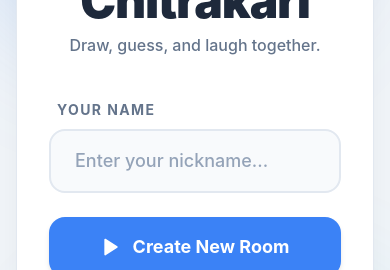
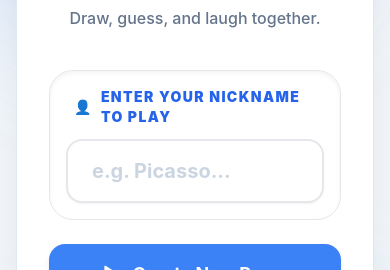
Before and after one commit to Rupesh5988/chitrakari, a React (Vite) app in the folder client/: page / in a window 390 px wide. Shown: the part 248-518 px from the top of the page. Built offline with nearby package versions, Linux system fonts and the light colour scheme; no server answers.

Commit message:
Enhance UX: clear name input, mobile tool layout, and exit button

```diff
--- a/client/src/components/DrawingCanvas.tsx
+++ b/client/src/components/DrawingCanvas.tsx
@@ -413,11 +413,11 @@
 
       {/* Sidebar Toolbar (Only visible to Drawer) */}
       {isDrawer ? (
-        <div className="flex flex-row md:flex-col gap-2 w-full md:w-16 lg:w-20 shrink-0 order-2 md:order-1 overflow-x-auto md:overflow-y-auto pb-2 md:pb-0 scrollbar-hide">
-          <div className="bg-white dark:bg-paper-800 p-2 lg:p-3 rounded-3xl border border-slate-200 dark:border-slate-700/50 shadow-soft dark:shadow-soft-dark flex md:flex-col gap-3 min-h-min items-center">
+        <div className="w-full md:w-16 lg:w-20 shrink-0 order-2 md:order-1 z-10">
+          <div className="bg-white dark:bg-paper-800 p-2 lg:p-3 rounded-2xl md:rounded-3xl border border-slate-200 dark:border-slate-700/50 shadow-soft dark:shadow-soft-dark flex flex-row flex-wrap md:flex-col gap-2 md:gap-3 justify-center items-center">
 
             {/* Tools */}
-            <div className="flex md:flex-col gap-1">
+            <div className="flex flex-row flex-wrap md:flex-col gap-1 justify-center">
               {[
                 { id: 'pencil', icon: <IconPencil />, label: 'Pencil' },
                 { id: 'eraser', icon: <IconEraser />, label: 'Eraser' },
@@ -441,24 +441,24 @@
               ))}
             </div>
 
-            <div className="w-px h-8 md:w-8 md:h-px bg-slate-200 dark:bg-slate-700 flex-shrink-0" />
+            <div className="hidden md:block w-px h-8 md:w-8 md:h-px bg-slate-200 dark:bg-slate-700 flex-shrink-0" />
 
             {/* Size & Color */}
-            <div className="flex md:flex-col items-center gap-2">
+            <div className="flex flex-row md:flex-col items-center gap-4 md:gap-2">
               <input
                 type="range"
                 min="2" max="100"
                 value={size}
                 onChange={e => setSize(parseInt(e.target.value))}
-                className="w-20 md:w-24 md:-rotate-90 accent-primary-500 h-1.5 bg-slate-200 dark:bg-slate-700 rounded-lg appearance-none cursor-pointer my-0 md:my-12"
+                className="w-24 md:-rotate-90 accent-primary-500 h-1.5 bg-slate-200 dark:bg-slate-700 rounded-lg appearance-none cursor-pointer my-0 md:my-12"
               />
               <ColorPalette selectedColor={color} onColorSelect={setColor} />
             </div>
 
-            <div className="w-px h-8 md:w-8 md:h-px bg-slate-200 dark:bg-slate-700 flex-shrink-0" />
+            <div className="hidden md:block w-px h-8 md:w-8 md:h-px bg-slate-200 dark:bg-slate-700 flex-shrink-0" />
 
             {/* Actions */}
-            <div className="flex md:flex-col gap-1 pb-1">
+            <div className="flex flex-row md:flex-col gap-1 justify-center">
                <button
                   onClick={handleUndo}
                   disabled={historyIndex < 0}
--- a/client/src/components/TopBar.tsx
+++ b/client/src/components/TopBar.tsx
@@ -1,6 +1,6 @@
 import React, { useEffect, useState } from 'react';
 import { useSocket } from '../context/SocketContext';
-import { Volume2, VolumeX, Moon, Sun } from 'lucide-react';
+import { Volume2, VolumeX, Moon, Sun, LogOut } from 'lucide-react';
 import { CircularTimer } from './CircularTimer';
 import { useTheme } from '../context/ThemeContext';
 import { audioEngine } from '../utils/AudioEngine';
@@ -11,6 +11,12 @@
   const [hint, setHint] = useState(roomState?.hiddenWord || '');
   const { theme, toggleTheme } = useTheme();
   const [isMuted, setIsMuted] = useState(audioEngine.isMuted);
+
+  const handleExit = () => {
+     if (window.confirm('Are you sure you want to leave the room?')) {
+        window.location.href = '/';
+     }
+  };
 
   useEffect(() => {
     if (!socket) return;
@@ -99,9 +105,16 @@
           </button>
           <button
              onClick={toggleTheme}
-             className="p-3 bg-slate-100 dark:bg-paper-900 text-slate-500 dark:text-slate-400 rounded-full hover:bg-slate-200 dark:hover:bg-slate-700 transition-colors mr-2"
+             className="p-3 bg-slate-100 dark:bg-paper-900 text-slate-500 dark:text-slate-400 rounded-full hover:bg-slate-200 dark:hover:bg-slate-700 transition-colors"
           >
              {theme === 'dark' ? <Sun className="w-5 h-5" /> : <Moon className="w-5 h-5" />}
+          </button>
+          <button
+             onClick={handleExit}
+             title="Exit Room"
+             className="p-3 bg-rose-100 dark:bg-rose-900/30 text-rose-500 dark:text-rose-400 rounded-full hover:bg-rose-200 dark:hover:bg-rose-800/50 transition-colors mr-2"
+          >
+             <LogOut className="w-5 h-5" />
           </button>
 
           <CircularTimer timeRemaining={timer} totalTime={totalTime} size={56} strokeWidth={5} />
--- a/client/src/pages/LandingPage.tsx
+++ b/client/src/pages/LandingPage.tsx
@@ -49,15 +49,17 @@
         <p className="text-center text-slate-500 dark:text-slate-400 mb-10 font-medium">Draw, guess, and laugh together.</p>
 
         <div className="space-y-6">
-          <div className="space-y-2">
-            <label className="text-sm font-bold text-slate-500 dark:text-slate-400 uppercase tracking-widest pl-2">Your Name</label>
+          <div className="space-y-3 bg-primary-50 dark:bg-primary-900/10 p-4 rounded-3xl border border-primary-100 dark:border-primary-800/30 shadow-inner">
+            <label className="flex items-center gap-2 text-sm font-black text-primary-600 dark:text-primary-400 uppercase tracking-widest pl-2">
+               <span>👤</span> Enter Your Nickname to Play
+            </label>
             <input
               type="text"
-              placeholder="Enter your nickname..."
+              placeholder="e.g. Picasso..."
               maxLength={15}
               value={playerName}
               onChange={(e) => setPlayerName(e.target.value)}
-              className="w-full bg-slate-50 dark:bg-slate-900 border-2 border-slate-200 dark:border-slate-700/50 rounded-2xl px-6 py-4 text-lg text-slate-800 dark:text-white placeholder-slate-400 focus:outline-none focus:border-primary-500 focus:ring-4 focus:ring-primary-500/10 transition-all font-medium"
+              className="w-full bg-white dark:bg-slate-900 border-2 border-primary-200 dark:border-primary-700/50 rounded-2xl px-6 py-4 text-xl text-slate-800 dark:text-white placeholder-slate-300 focus:outline-none focus:border-primary-500 focus:ring-4 focus:ring-primary-500/20 transition-all font-bold shadow-sm"
             />
           </div>
 
```
